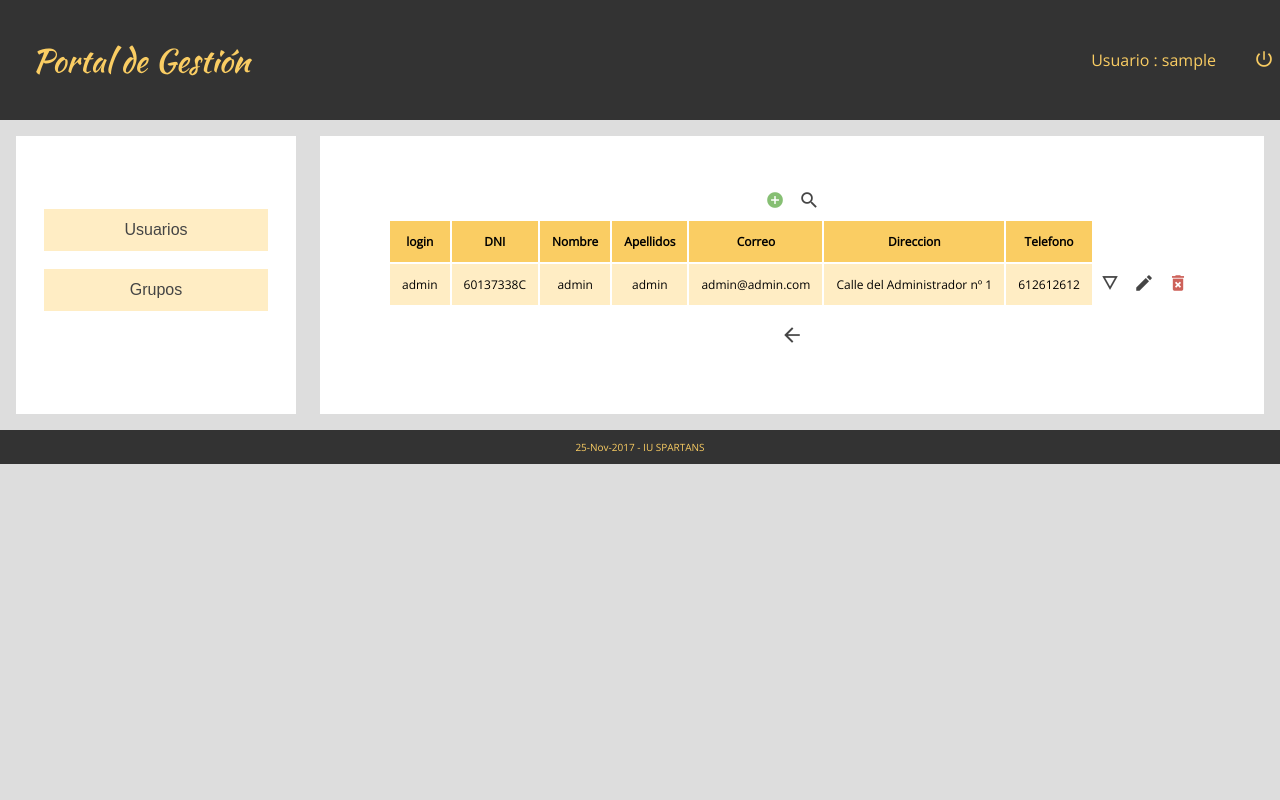
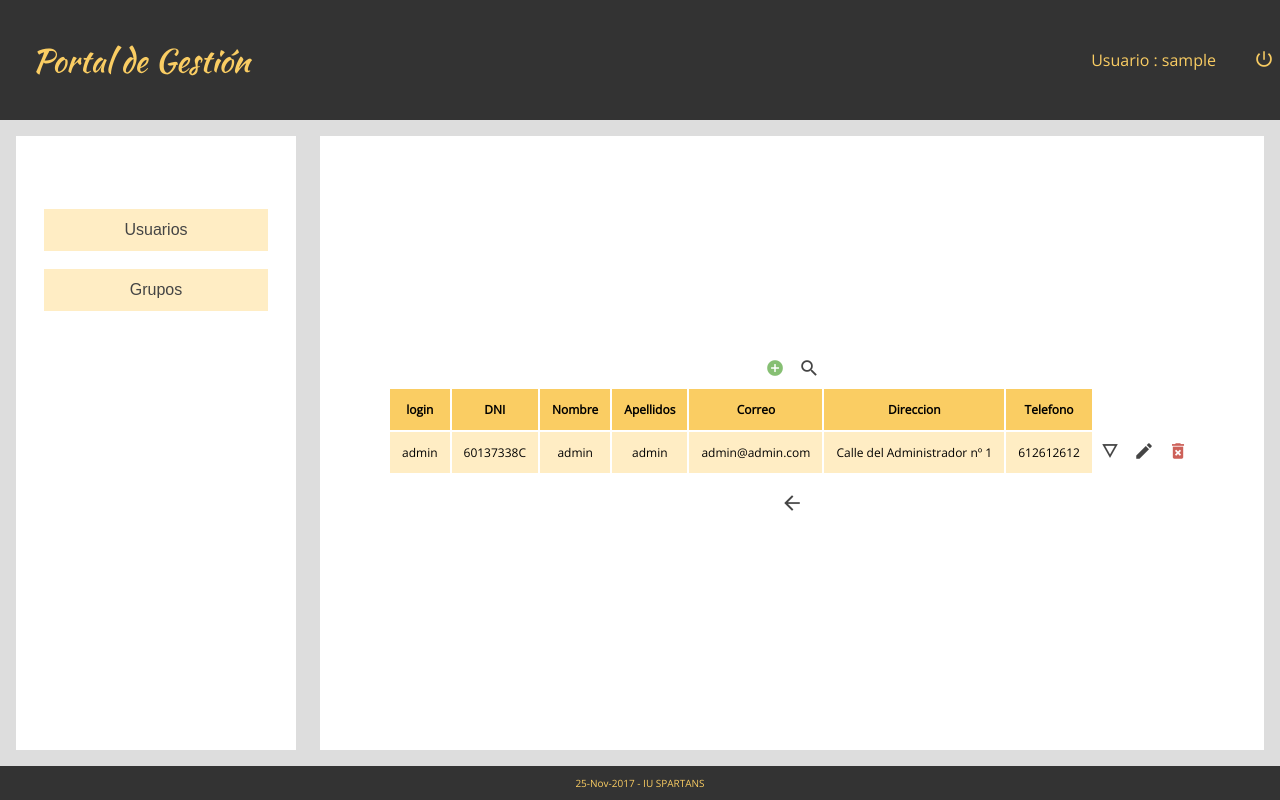
Before and after one commit to roiprez/et3-iu-spartans, a PHP site: page /Controllers/Index_Controller.php in a window 1280 px wide. Run offline with PHP 8.4, Linux system fonts and the light colour scheme; the visitor is signed in with stand-in values (Sample User, id 1); data comes from the database, SQL or seed files in the repository; data that the repository does not hold is empty.

Commit message:
El cuerpo de la página ahora ocupa todo el espacio disponible y el contenido del espacio de trabajo está centrado verticalmente

```diff
--- a/css/index.css
+++ b/css/index.css
@@ -4,6 +4,8 @@
 
 html {
   font-family: Open Sans;
+  height: 100%;
+  width: 100%;
   margin: 0px;
   padding: 0px;
   font-size: 62.5%; }
@@ -11,6 +13,8 @@ html {
 body {
   height: 100%;
   width: 100%;
+  display: flex;
+  flex-direction: column;
   background-color: #DDD; }
 
 header {
@@ -99,7 +103,8 @@ aside li {
     padding: 1.2rem 1.6rem; } }
 #cuerpo {
   width: 100%;
-  display: flex; }
+  display: flex;
+  flex-grow: 1; }
 
 #root {
   display: flex;
@@ -108,7 +113,7 @@ aside li {
   margin: 1.6rem 1.6rem 1.6rem 1.2rem;
   padding: 4.8rem 4.8rem;
   flex-grow: 1;
-  height: 100%;
+  justify-content: center;
   background-color: white; }
 
 footer {
--- a/css/scss/base/_base.scss
+++ b/css/scss/base/_base.scss
@@ -5,6 +5,8 @@
 
 html {
     font-family: Open Sans;
+    height: 100%;
+    width: 100%;
     margin: 0px;
     padding: 0px;
     font-size: 62.5%; //Con esto lo que hacemos es que el rem pasen a estar en base 10
@@ -13,5 +15,7 @@ html {
 body{
   height: 100%;
   width: 100%;
+  display: flex;
+  flex-direction: column;
   background-color: $fondo-claro;
 }
--- a/css/scss/components/_cuerpo.scss
+++ b/css/scss/components/_cuerpo.scss
@@ -1,6 +1,7 @@
 #cuerpo{
 	width: 100%;
 	display: flex;
+	flex-grow: 1;
 }
 
 #root{
@@ -10,6 +11,6 @@
 	margin: $m-size $m-size $m-size $s-size;
 	padding: $xl-size $xl-size;
 	flex-grow: 1;
-	height: 100%;
+	justify-content: center;
 	background-color: white;
 }
```
Also changed, not shown: 1 other file.
